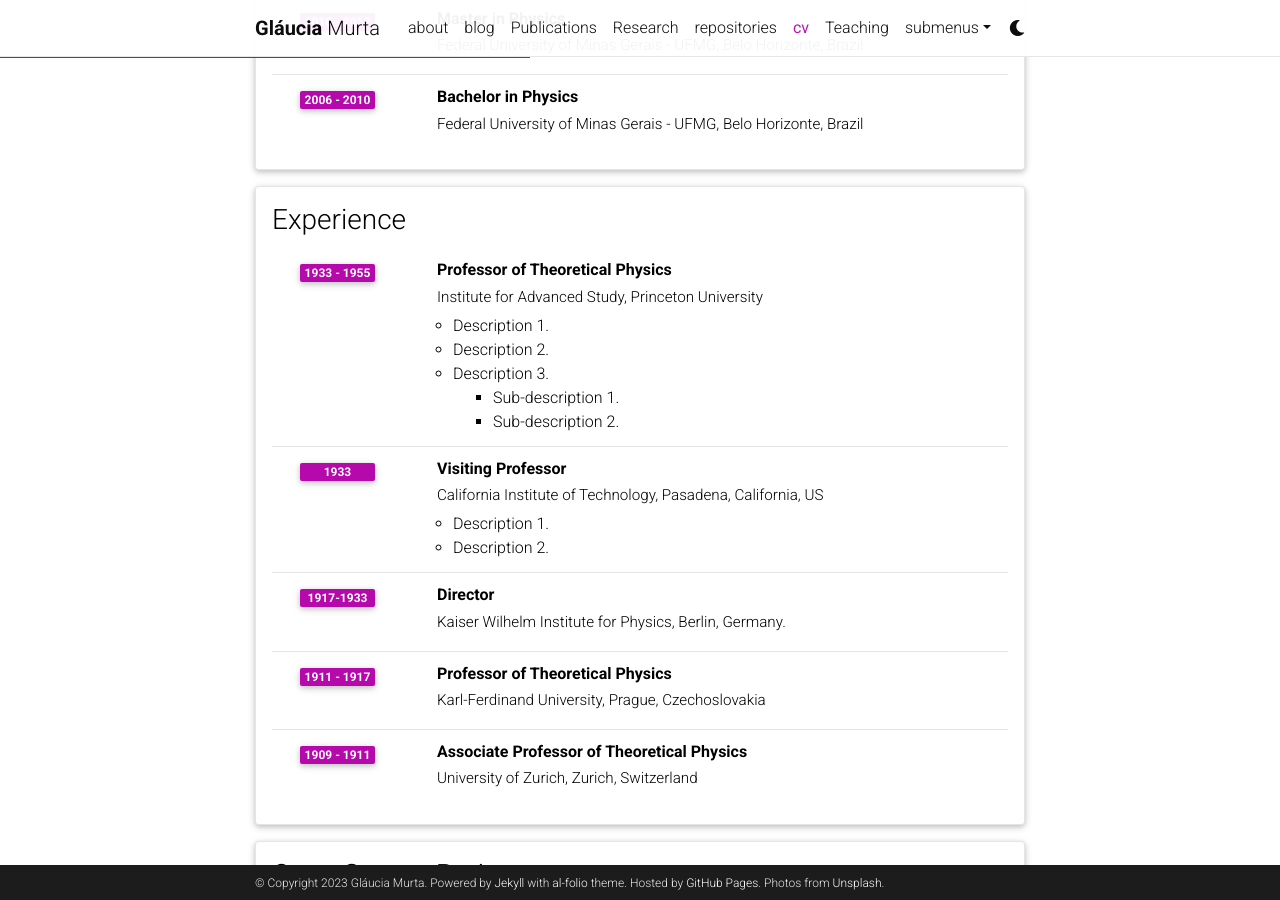
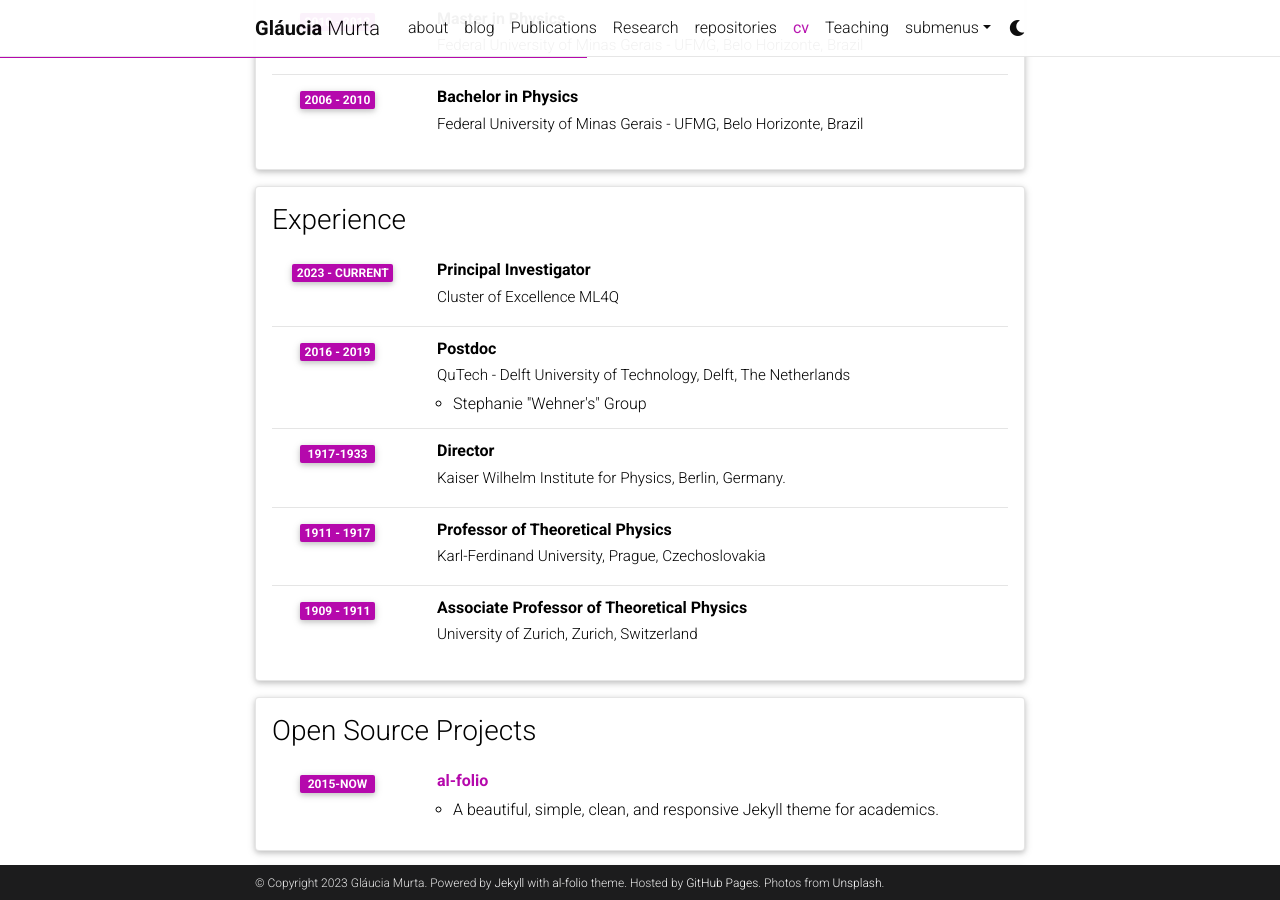
Before and after one commit to glauciamg/glauciamg.github.io, a Jekyll site: the page built from _pages/cv.md, in a window 1280 px wide and 900 px high, scrolled down 615 px. Built offline with Jekyll 4.4.1, drawn with Linux system fonts in a browser that asks for light colours; comment, search, counter and statistics services are not loaded; a style sheet for code colours, icons or effects is not loaded.

Commit message:
Update cv.yml

```diff
--- a/_data/cv.yml
+++ b/_data/cv.yml
@@ -27,22 +27,14 @@
 - title: Experience
   type: time_table
   contents:
-    - title: Professor of Theoretical Physics
-      institution: Institute for Advanced Study, Princeton University
-      year: 1933 - 1955
+    - title: Principal Investigator
+      institution: Cluster of Excellence ML4Q
+      year: 2023 - current
+    - title: Postdoc
+      institution: QuTech - Delft University of Technology, Delft, The Netherlands
+      year: 2016 - 2019
       description:
-        - Description 1.
-        - Description 2.
-        - title: Description 3.
-          contents:
-            - Sub-description 1.
-            - Sub-description 2.
-    - title: Visiting Professor
-      institution: California Institute of Technology, Pasadena, California, US
-      year: 1933
-      description:
-        - Description 1.
-        - Description 2.
+        - Stephanie "Wehner's" Group
 
     - title: Director
       institution: Kaiser Wilhelm Institute for Physics, Berlin, Germany.
```
